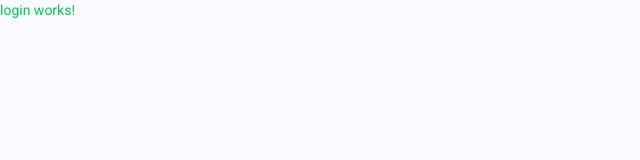
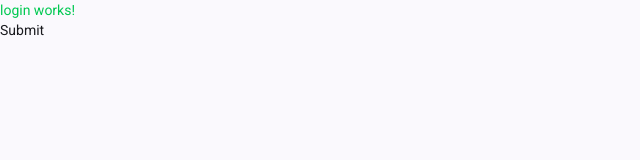
Before and after one commit to Tudor-debug819/Ticketing-System, an Angular app: page /login in a window 1280 px wide. Shown: the top 160 px of the page, without its empty margins (0-640 px from the left). Built offline with nearby package versions, Linux system fonts and the light colour scheme.

Commit message:
add login reactive form group

```diff
--- a/src/app/pages/login/login.html
+++ b/src/app/pages/login/login.html
@@ -1 +1,2 @@
 <p class="text-green-500">login works!</p>
+<button (click)="submit()">Submit</button>
--- a/src/app/pages/login/login.ts
+++ b/src/app/pages/login/login.ts
@@ -1,11 +1,25 @@
 import { Component } from '@angular/core';
+import { ReactiveFormsModule, FormBuilder, FormGroup } from '@angular/forms';
 
 @Component({
   selector: 'app-login',
-  imports: [],
+  imports: [ReactiveFormsModule],
   templateUrl: './login.html',
   styleUrl: './login.css'
 })
 export class Login {
 
+  form: FormGroup;
+
+  constructor(private fb: FormBuilder) {
+    this.form = this.fb.group({
+      email: [''],
+      password: [''],
+    });
+  }
+
+  submit() {
+    console.log('Login form value:', this.form.getRawValue());
+  }
+
 }
```
